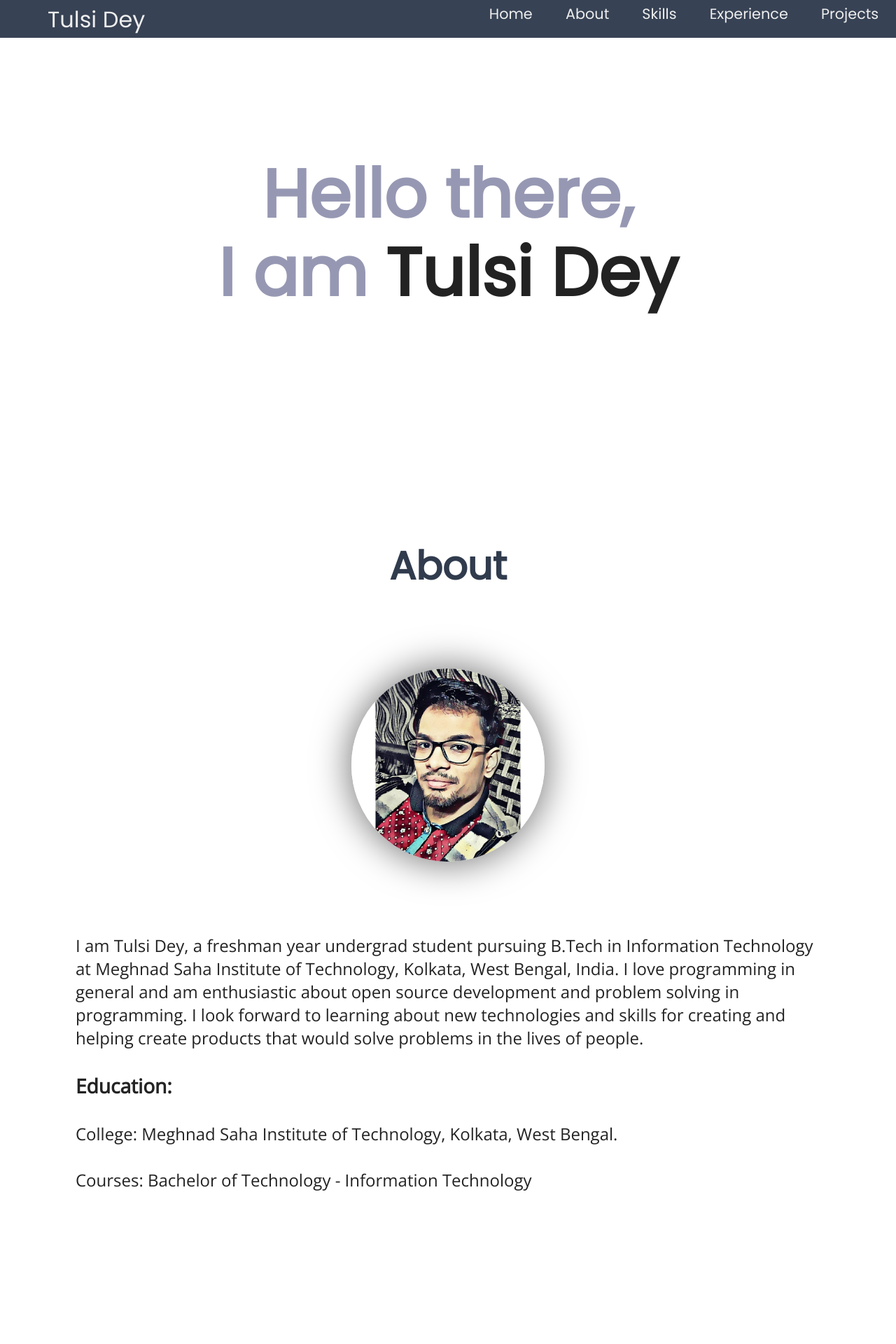
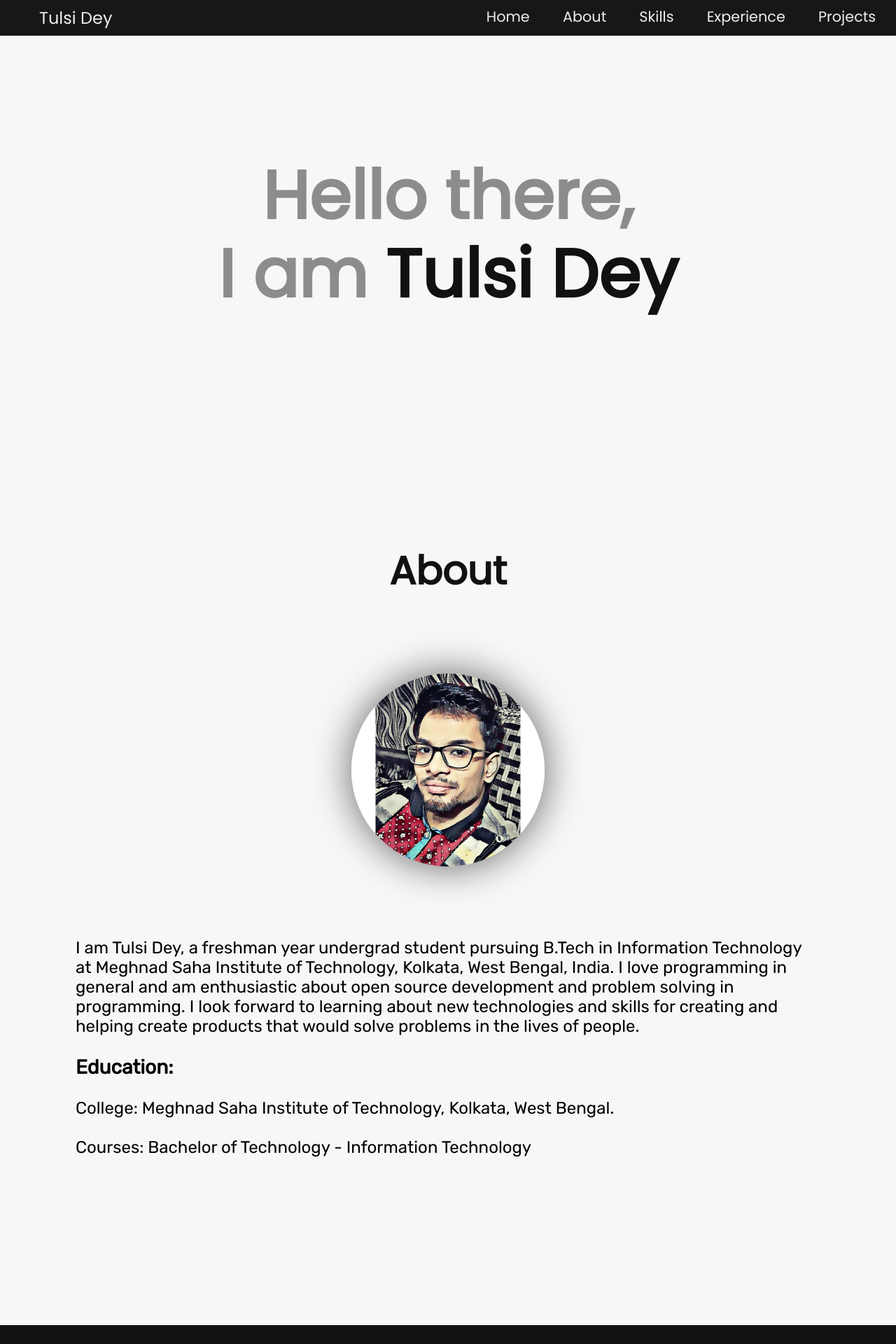
Before and after one commit to deytulsi18/PortFolio, a PHP site: page / in a window 1280 px wide. Shown: the top 1920 px of the page at 70% size. Run offline with PHP 8.4, Linux system fonts and the light colour scheme.

Commit message:
changed the theme color

```diff
--- a/css/resp.css
+++ b/css/resp.css
@@ -12,10 +12,14 @@
     flex-direction: column;
     font-size: x-large;
   }
+  .first-div{
+    padding: 0.275rem;
+  }
   .class-resp {
     display: none;
   }
   .menuIcon {
+    padding-bottom: 0.7rem;
     float: right;
     display: block;
   }
@@ -42,7 +46,7 @@
     left: 0;
     width: 100%;
     height: 100%;
-    background: rgb(238, 238, 238);
+    background-color: var(--backgroundColor);
     justify-content: center;
     flex-direction: column;
   }
@@ -63,7 +67,7 @@
     font-weight: 900;
   }
   .container header ul li a {
-    color: #374254;
+    color: var(--mainColor);
     font-size: 1.5em;
   }
   .container header ul li a:hover {
--- a/css/style.css
+++ b/css/style.css
@@ -1,12 +1,15 @@
 @import url("https://fonts.googleapis.com/css2?family=Poppins&display=swap");
 @import url("https://fonts.googleapis.com/css2?family=Open+Sans&display=swap");
+@import url('https://fonts.googleapis.com/css2?family=Rubik&display=swap');
 
 :root {
-  --mainColor: rgb(48, 59, 77);
+  /* --mainColor: #303b4d; */
+  --mainColor: #111;
+
   --mainText: #eee;
-  --mainTextDark: #232323;
-  --backgroundColor: #fff;
-  --darkBackgroundColor: rgb(100, 100, 100);
+  --mainTextDark: #000;
+  --backgroundColor: #f7f7f7;
+  --darkBackgroundColor: #646464;
 }
 
 * {
@@ -17,7 +20,7 @@ html {
   scroll-behavior: smooth;
 }
 body {
-  font-family: "Open Sans", sans-serif;
+  font-family: 'Rubik', sans-serif;
   background-color: var(--backgroundColor);
   transition: 0.3s;
 }
@@ -25,17 +28,21 @@ body {
   position: sticky;
   top: 0;
   overflow: hidden;
-  padding: 0.25rem;
-  padding-bottom: 0.1rem;
+  /* padding: 0.25rem; */
+  /* padding-bottom: 0.1rem; */
   color: var(--mainText);
   font-family: "Poppins", sans-serif;
-  background-color: rgb(55, 66, 84);
+  background-color: #171717;
   z-index: 1;
+}
+.first-div{
+  padding: 0.5rem;
 }
 .nav-list {
   font-size: 1.3rem;
   float: right;
   list-style: none;
+  /* padding: 0.5rem 0; */
 }
 .nav-list li {
   display: inline;
@@ -52,7 +59,7 @@ body {
 }
 #name {
   text-decoration: none;
-  font-size: 2rem;
+  font-size: 1.5rem;
   color: var(--mainText);
   padding-left: 2em;
 }
@@ -63,13 +70,13 @@ body {
 .super-header {
   margin-right: auto;
   margin-left: auto;
-  padding: 1.75em 2em 1.75em 2em;
+  padding: 1.8em 2em 1.8em 2em;
   font-family: "Poppins", sans-serif;
   font-size: 6rem;
-  color: rgb(150, 152, 179);
+  color: #8c8c8c;
 }
 .highlight-text {
-  color: #222;
+  color: var(--mainColor);
 }
 .heading {
   text-align: center;
@@ -89,23 +96,25 @@ body {
 .about-div {
   font-size: 1.5rem;
   color: var(--mainTextDark);
-  background-color: #fff;
+  background-color: var(--backgroundColor);
   padding: 4em 4.5em 10em;
 }
 .div-one {
   font-size: 1.5rem;
   color: #eee;
-  background-color: #303b4d;
+  background-color: var(--mainColor);
   padding: 7em 4.5em;
   text-align: center;
 }
 .div-two {
   font-size: 1.5rem;
+  background-color: var(--backgroundColor);
   color: var(--mainTextDark);
   padding: 7em 4.5em 6em;
 }
 .div-three {
   font-size: 1.5rem;
+  background-color: var(--backgroundColor);
   color: var(--mainTextDark);
   padding: 3em 4.5em 7em;
 }
@@ -113,7 +122,7 @@ footer {
   text-align: center;
   font-size: 1.5rem;
   color: #eee;
-  background-color: #303b4d;
+  background-color: var(--mainColor);
   padding: 1em 2em 2em 2em;
 }
 .img-div {
@@ -159,9 +168,10 @@ footer {
   width: 1.5em;
   height: 1.5em;
   font-size: 1.5em;
-  background: rgb(48, 59, 77, 0.6);
+  background: #11111180;
   margin-top: 1em;
   padding: 0.2rem;
+  border: 0.01px inset #646464;
   box-shadow: 20px 20px 50px rgba(0, 0, 0, 0.5);
   border-top: 1px solid rgba(255, 255, 255, 0.25);
   border-left: 1px solid rgba(255, 255, 255, 0.25);
```
